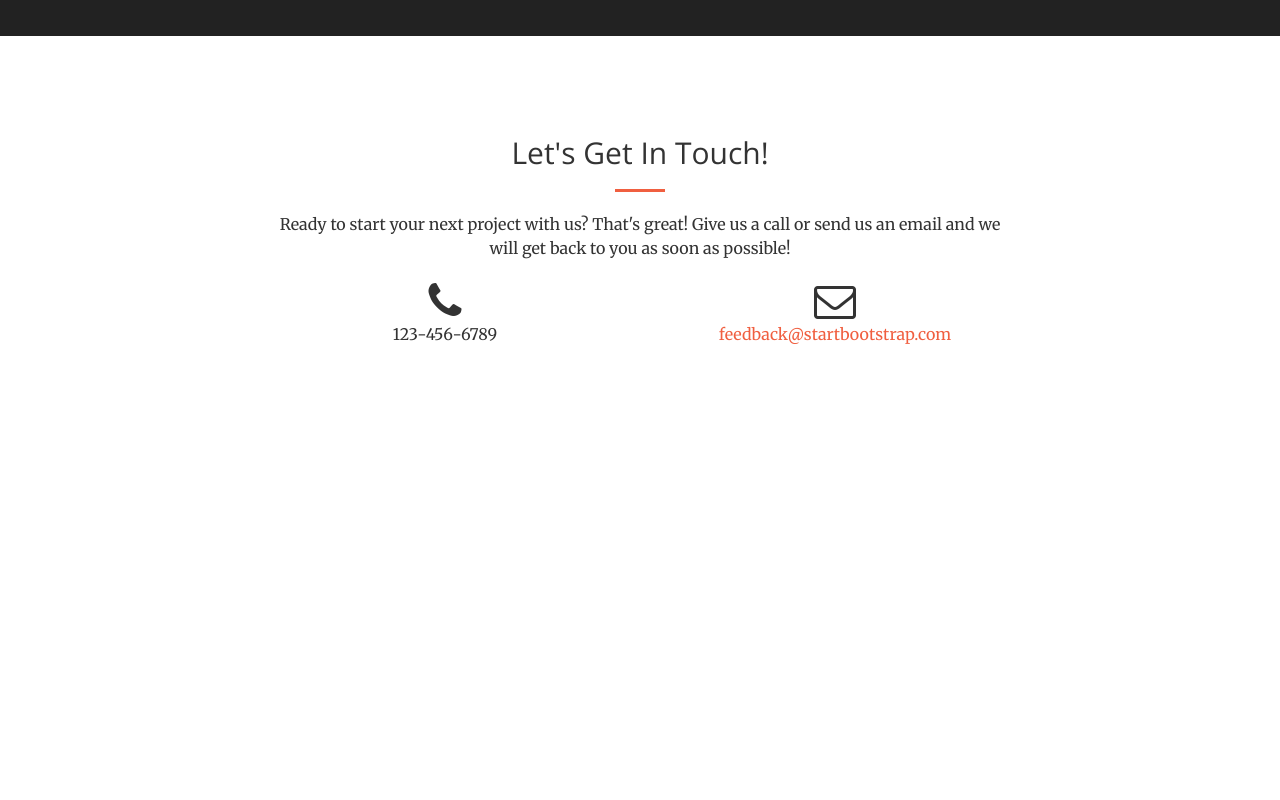
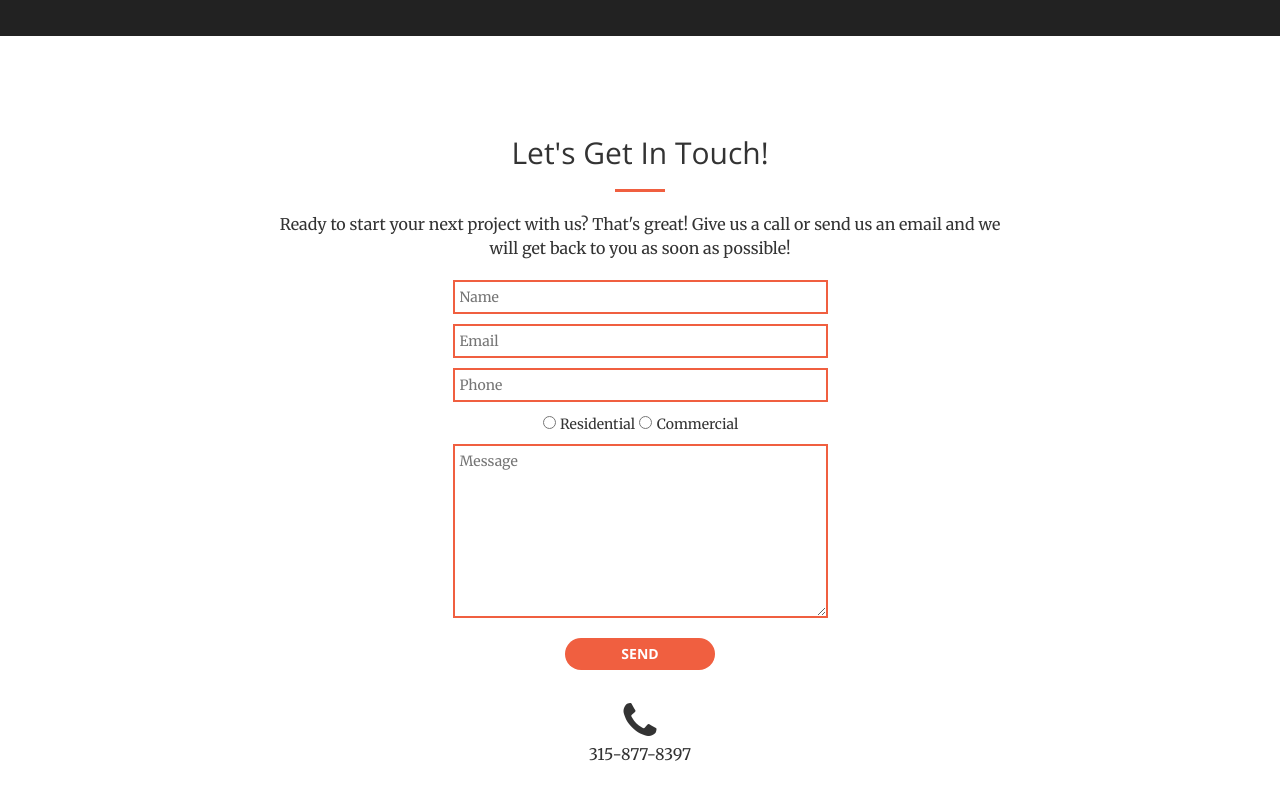
Before and after one commit to kseniya292/imagepaintingcny, a website: page index.html in a window 1280 px wide. Shown: the part 3188-3988 px from the top of the page. Before the commit the page ends 3654 px from the top, so only its background shows below. Drawn offline with nearby package versions, Linux system fonts and the light colour scheme.

Commit message:
added form

```diff
--- a/css/main.css
+++ b/css/main.css
@@ -5,3 +5,33 @@ header {
 #portfolio img {
   width: 100%;
 }
+
+form {
+  margin: 0 auto;
+}
+
+input, textarea {
+  display: block;
+  width: 50%;
+  margin: 0 auto;
+  margin-top: 10px;
+  margin-bottom: 10px;
+  padding-top: 5px;
+  padding-bottom: 5px;
+  padding-left: 5px;
+  border: 2px solid #F05F40;
+}
+
+input:focus, textarea:focus {
+  outline: none;
+}
+
+.radio-btn {
+  display: inline-block;
+  width: 2%;
+}
+
+input.btn-primary {
+  width: 20%;
+  margin-bottom: 30px;
+}
--- a/index.html
+++ b/index.html
@@ -274,14 +274,20 @@
                     <h2 class="section-heading">Let's Get In Touch!</h2>
                     <hr class="primary">
                     <p>Ready to start your next project with us? That's great! Give us a call or send us an email and we will get back to you as soon as possible!</p>
+                    <form action="https://formspree.io/kseniya@upstate.agency"
+                          method="POST">
+                        <input type="text" name="name" placeholder="Name">
+                        <input type="email" name="_replyto" placeholder="Email">
+                        <input type="phone" name="phone" placeholder="Phone">
+                        <input type="radio" name="residential" class ="radio-btn"> Residential
+                        <input type="radio" name="commercial" class ="radio-btn" > Commercial
+                        <textarea rows="8" name="message" placeholder="Message"></textarea>
+                        <input type="submit" class="btn btn-primary" value="Send">
+                    </form>
                 </div>
-                <div class="col-lg-4 col-lg-offset-2 text-center">
+                <div class="col-lg-4 col-lg-offset-4 text-center">
                     <i class="fa fa-phone fa-3x sr-contact"></i>
-                    <p>123-456-6789</p>
-                </div>
-                <div class="col-lg-4 text-center">
-                    <i class="fa fa-envelope-o fa-3x sr-contact"></i>
-                    <p><a href="mailto:your-email@your-domain.com">feedback@startbootstrap.com</a></p>
+                    <p>315-877-8397</p>
                 </div>
             </div>
         </div>
```
